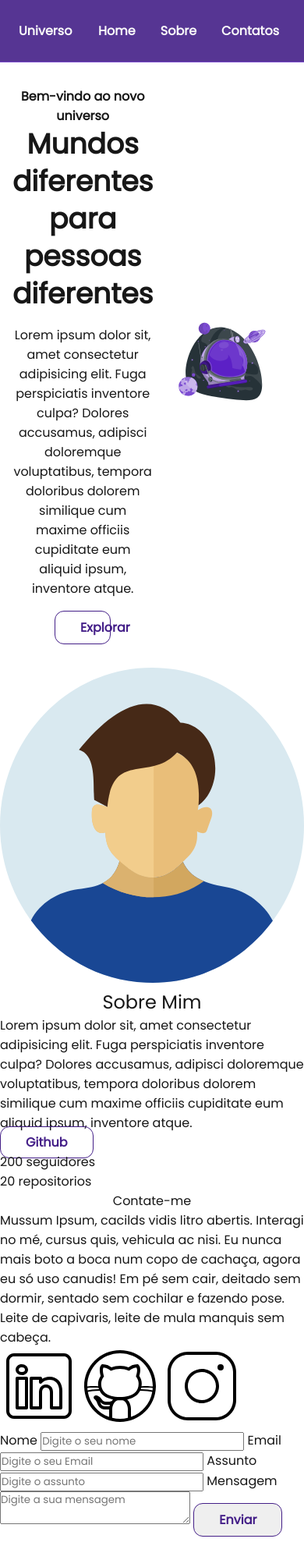
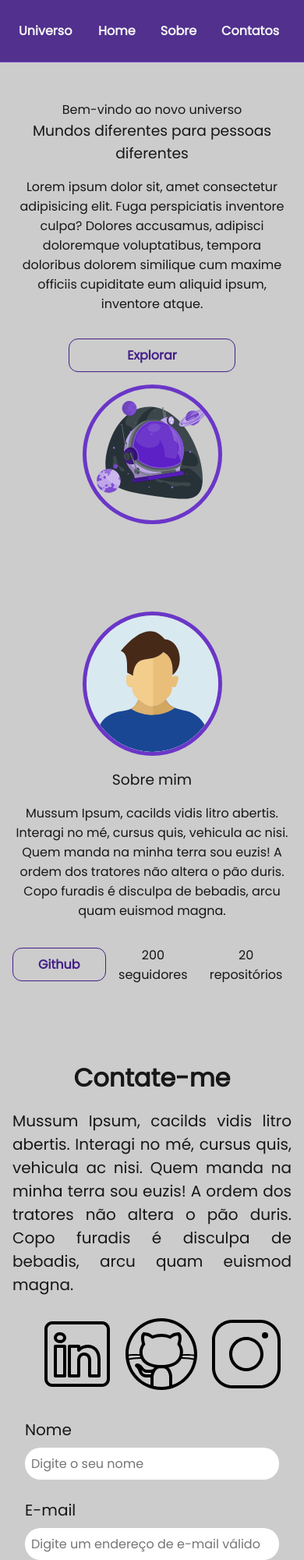
Before and after one commit to feperonica/portifolio_fundweb, a plain HTML site: page index.html in a window 390 px wide. Shown: the top 2000 px of the page at 78% size. Drawn offline with Linux system fonts and the light colour scheme.

Commit message:
:lipstick: Finalização do CSS e Responsividade

```diff
--- a/assets/css/style.css
+++ b/assets/css/style.css
@@ -1,6 +1,6 @@
-/* RESETAR CONFIGURAÇÕES DO NAVEGADOR */
+/* RESETAR CONFIGURAÇÕES DO NAVEGAÇÃO */
 
-*{
+* {
     margin: 0;
     padding: 0;
     box-sizing: border-box;
@@ -10,7 +10,7 @@
     font-family: 'Poppins', sans-serif;
 }
 
-/* VARIAVEIS DE CORES */
+/* VARIÁVEIS DE CORES */
 
 :root {
     --purple-200: #9a7bd1;
@@ -29,7 +29,7 @@ html {
 }
 
 body {
-    background-color: var (--gray-200);
+    background-color: var(--gray-200);
     color: var(--black-800);
     -webkit-font-smoothing: antialiased;
     -moz-osx-font-smoothing: grayscale;
@@ -39,7 +39,7 @@ button, a {
     cursor: pointer;
 }
 
-.botao{
+.botao {
     padding: 0.5rem 2rem;
     border: 1px solid var(--purple-800);
     border-radius: 0.75rem;
@@ -50,13 +50,13 @@ button, a {
     background-color: none;
 }
 
-.botao:hover{
+.botao:hover {
     color: var(--white);
     background-color: var(--purple-800);
 }
 
 .flex {
-    display: flex;
+    display:flex;
     justify-content: center;
     align-items: center;
 }
@@ -76,7 +76,7 @@ button, a {
 
 .menu_container a{
     font-weight: 700;
-    color: var(--white)
+    color: var(--white);
 }
 
 .menu_container a:hover{
@@ -84,7 +84,7 @@ button, a {
 }
 
 .menu_content{
-    display: flex;
+    display:flex;
     justify-content: space-between;
     align-items: center;
     width: 100%;
@@ -110,6 +110,20 @@ button, a {
     padding: 0.5rem;
 }
 
+#menu_content_sucess {
+    width: 100%;
+    max-width: 1120px;
+    padding: 0 1.5rem;
+    display: flex;
+    justify-content: center;
+    align-items: center;
+}
+
+#menu_content_sucess a {
+    font-size: 1rem;
+    font-weight: 700;
+}
+
 /* Home */
 
 .home_container{
@@ -119,7 +133,9 @@ button, a {
     padding: 0 1rem;
 }
 
-.home_container p,h1,h4{
+.home_container p,
+h1,
+h4{
     text-align: center;
 }
 
@@ -149,3 +165,263 @@ button, a {
 .home_content img{
     width: 75%;
 }
+
+/* Sobre */
+.sobre_container {
+    max-width: 1120px;
+    margin: -1.25rem auto;
+    padding: 0 1rem;
+    height: 100vh;
+}
+
+.sobre_container img {
+    width: 30%;
+    margin: 1rem;
+    border: 5px solid var(--purple-500);
+    border-radius: 50%;
+}
+
+.sobre_container h2 {
+    font-size: 2rem;
+    font-weight: bold;
+    line-height: 3rem;
+    text-align: center;
+}
+
+.sobre_container p {
+    margin: 1rem 0;
+    text-align: center;
+}
+
+.sobre_github {
+    justify-content: space-evenly;
+}
+
+#sobre_texto {
+    margin-left: 2rem;
+}
+
+/* Contato */
+
+.contato_container{
+    display: grid;
+    grid-template-columns: 1fr 1fr;
+    gap: 1.25rem;
+    max-width: 1120px;
+    margin: 4rem auto 2rem;
+    padding: 0 2rem;
+}
+
+.contato_container h4{
+    margin: 1rem 0;
+    font-size: 2rem;
+    font-weight: 700;
+}
+
+.contato_content{
+    flex-direction: column;
+    margin: 4rem 0 0 0;
+    font-size: 1.25rem;
+}
+
+.contato_content p{
+    display: block;
+    text-align: justify;
+}
+
+.social_container{
+    display: flex;
+    justify-content: space-evenly;
+    margin: 2rem 0 0 0;
+}
+
+.social_icon{
+    width: 4.75rem;
+    height: 4.75rem;
+}
+
+.social_icon:hover{
+    filter: brightness(0)
+            saturate(100%)
+            invert(20%)
+            sepia(24%)
+            saturate(4557%)
+            hue-rotate(242deg)
+            brightness(89%)
+            contrast(108%)
+}
+
+/* Formulário */
+
+form{
+    display: flex;
+    flex-direction: column;
+    margin: 7rem 0 0 0;
+    padding: 1.25rem;
+}
+
+form label{
+    font-size: 1.25rem;
+    text-align: left;
+}
+
+form input,
+form textarea{
+    width: 100%;
+    margin: 0.5rem 0 1rem;
+    padding: 0.5rem;
+    border-radius: 1.25rem;
+    border: none;
+    font-size: 1rem;
+}
+
+textarea{
+    resize: none;
+}
+
+form span{
+    margin-bottom: 0.5rem;
+    margin-left: 0.75rem;
+    font-size: 0.75rem;
+    line-height: 1.25rem;
+    color: red;
+}
+
+/* Footer */
+footer {
+    margin: 0;
+    padding: 2rem;
+    font-weight: bold;
+    text-align: center;
+    color: var(--white);
+    background-color: var(--purple-500);
+    filter: opacity(0.9);
+}
+
+
+/* Home - Página Sucess */
+.home_container_sucess {
+    height: calc(100vh - 12.5rem);
+    max-width: 1120px;
+    margin: 1rem auto;
+    padding: 0 1rem;
+}
+
+#home_sucess {
+    width: 50vw;
+    flex-direction: column;
+}
+
+#home_sucess h1 {
+    font-size: 2rem;
+    font-weight: 700;
+}
+
+#home_sucess h4 {
+    font-size: 1.25rem;
+    padding: 1rem;
+}
+
+/* Sobre */
+.sobre_container {
+    max-width: 1120px;
+    margin: -1.25rem auto;
+    padding: 0 1rem;
+    height: 100vh;
+}
+
+.sobre_container img {
+    width: 30%;
+    margin: 1rem;
+    border: 5px solid var(--purple-500);
+    border-radius: 50%;
+}
+
+.sobre_container h2 {
+    font-size: 2rem;
+    font-weight: bold;
+    line-height: 3rem;
+    text-align: center;
+}
+
+.sobre_container p {
+    margin: 1rem 0;
+    text-align: center;
+}
+
+.sobre_github {
+    justify-content: space-evenly;
+}
+
+#sobre_texto {
+    margin-left: 2rem;
+}
+
+/* Responsividade Mobile */
+
+@media screen and (max-width: 960px){
+    body{
+        display: flex;
+        flex-direction: column;
+        min-height: 100vh;
+    }
+
+    main{
+        flex: 1;
+        flex-direction: column;
+    }
+
+    footer{
+        margin-top: auto;
+    }
+
+    .home_container{
+        flex-direction: column-reverse;
+        gap: 0;
+        height: auto;
+        margin-top: 0;
+        padding: 1rem;
+    }
+
+    .home_content{
+        width: 100%;
+        margin: 0;
+    }
+
+    .home_content .botao{
+        width: 60%;
+        margin-top: 1rem;
+    }
+
+    .sobre_container{
+        flex-direction: column;
+        height: auto;
+        margin: 1rem auto;
+        padding: 2rem 1rem;
+    }
+
+    .sobre_container img{
+        width: 50%;
+        margin-bottom: 1rem;
+    }
+
+    .contato_container{
+        grid-template-columns: 1fr;
+        gap: 1rem;
+        margin: 1rem auto;
+        padding: 0 1rem;
+    }
+
+    .contato_content{
+        margin: 1rem 0 0 0;
+    }
+
+    .social_container{
+        margin: 1.5rem 0 0 0;
+    }
+
+    form{
+        margin: 1.5rem 0 0 0;
+        padding: 1rem;
+    }
+}
--- a/index.html
+++ b/index.html
@@ -49,7 +49,7 @@
     <!-- Seção Principal da pagina -->
     <main>
         <!-- Seção Home -->
-        <section id="home" class="flex home_container">
+            <section id="about" class="flex sobre_container">
 
             <article id="home_texto" class="flex home_content">
 
@@ -64,64 +64,81 @@
                 <img src="./assets/img/astronauta.svg" alt="Capacete do astronauta com animação">
             </article>
         </section>
+        <!-- Seção Sobre -->
+        <section id="about" class="flex sobre_container">
 
-        <!-- Seção Sobre -->
-        <section id="about">
+            <!-- Imagem da seção Sobre -->
+            <img src="./assets/img/user_01.svg" alt="Foto do perfil do Github" />
 
-            <img src="./assets/img/user_01.svg" alt="Foto de perfil do Github">
-            <h1>Sobre Mim</h1>
-            <p>Lorem ipsum dolor sit, amet consectetur adipisicing elit. Fuga perspiciatis inventore culpa? Dolores accusamus, adipisci doloremque voluptatibus, tempora doloribus dolorem similique cum maxime officiis cupiditate eum aliquid ipsum, inventore atque.</p>
+            <!-- Texto da seção Sobre -->
             <article id="about_texto">
+                <h1>Sobre mim</h1>
+                <p>Mussum Ipsum, cacilds vidis litro abertis. Interagi no mé, cursus quis, vehicula ac nisi. Quem manda
+                    na minha terra sou euzis! A ordem dos tratores não altera o pão duris. Copo furadis é disculpa de
+                    bebadis, arcu quam euismod magna.</p>
+
+                <div id="about_github" class="flex sobre_github">
                     <a href="https://github.com/feperonica" target="_blank" class="botao">Github</a>
-                <p> 200 seguidores </p>
-                <p> 20 repositorios</p>
+                    <p>200 seguidores</p>
+                    <p>20 repositórios</p>
+                </div>
             </article>
+
         </section>
 
-        <!-- Seção Contatos -->
-        <section id="contact">
+        <!-- Seção de Contatos -->
+        <section id="contact" class="contato_container">
+
+            <article id="redes_sociais" class="contato_content">
                 <h4>Contate-me</h4>
-            <p>Mussum Ipsum, cacilds vidis litro abertis. Interagi no mé, cursus quis, vehicula ac nisi. Eu nunca mais boto a boca num copo de cachaça, agora eu só uso canudis! Em pé sem cair, deitado sem dormir, sentado sem cochilar e fazendo pose. Leite de capivaris, leite de mula manquis sem cabeça.</p>
+                <p>Mussum Ipsum, cacilds vidis litro abertis. Interagi no mé, cursus quis, vehicula ac nisi. Quem manda
+                    na minha terra sou euzis! A ordem dos tratores não altera o pão duris. Copo furadis é disculpa de
+                    bebadis, arcu quam euismod magna.</p>
 
-            <div id="icones_redes_sociais">
-                <a href="https://www.linkedin.com/in/felipeperonica" target="_blank">
-                    <img src="./assets/img/linkedin.svg" alt="ícone do Linkedin"/>
+                <!-- Redes Sociais -->
+                <div id="icones_redes_sociais" class="social_container">
+                    <a href="" target="_blank" class="social_icon">
+                        <img src="./assets/img/linkedin.svg" alt="Ícone do LinkedIn" />
                     </a>
 
-                <a href="https://github.com/feperonica" target="_blank">
-                    <img src="./assets/img/github.svg" alt="ícone do Github"/>
+                    <a href="" target="_blank" class="social_icon">
+                        <img src="./assets/img/github.svg" alt="Ícone do GitHub" />
                     </a>
 
-                    <a href="https://www.instagram.com/feperonica/" target="_blank">
-                    <img src="./assets/img/instagram.svg" alt="ícone do instagram"/>
+                    <a href="" target="_blank" class="social_icon">
+                        <img src="./assets/img/instagram.svg" alt="Ícone do Instagram" />
                     </a>
                 </div>
+            </article>
 
+            <!-- Formulário de Contato -->
             <form action="" method="POST">
                 <label for="nome">Nome</label>
-                <input id="nome" name="nome" type="text" placeholder="Digite o seu nome" required>
+                <input id="nome" name="nome" type="text" placeholder="Digite o seu nome">
                 <span id="txtNome"></span>
 
-                <label for="email">Email</label>
-                <input id="email" name="email" type="email" placeholder="Digite o seu Email" required>
+                <label for="email">E-mail</label>
+                <input id="email" name="email" type="text" placeholder="Digite um endereço de e-mail válido">
                 <span id="txtEmail"></span>
 
                 <label for="assunto">Assunto</label>
-                <input id="assunto" name="assunto" type="text" placeholder="Digite o assunto" required>
+                <input id="assunto" name="assunto" type="text" placeholder="Digite o assunto">
                 <span id="txtAssunto"></span>
 
                 <label for="mensagem">Mensagem</label>
-                <textarea id="mensagem" name="mensagem" placeholder="Digite a sua mensagem" required></textarea>
 
-                <button type="submit" class="botao">Enviar</button>
+                <textarea id="mensagem" name="mensagem" placeholder="Digite a sua mensagem">
+                </textarea>
+
+                <button class="botao" type="submit">Enviar</button>
             </form>
         </section>
     </main>
 
     <!-- Rodapé da página -->
     <footer>
-    </br>
-        Feito com ♥ por Felipe Peronica - 2025
+        Feito com ❤ por Felipe Peronica - 2025
     </footer>
 </body>
+
 </html>
```
Lines whose indentation alone changed are shown as unchanged.
